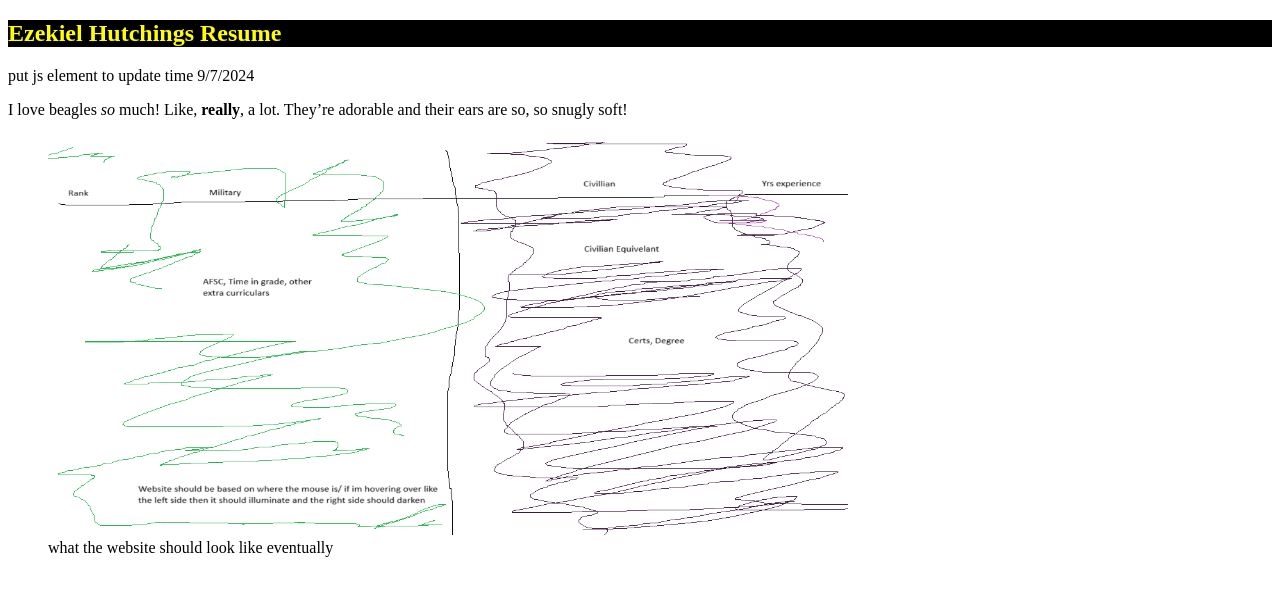
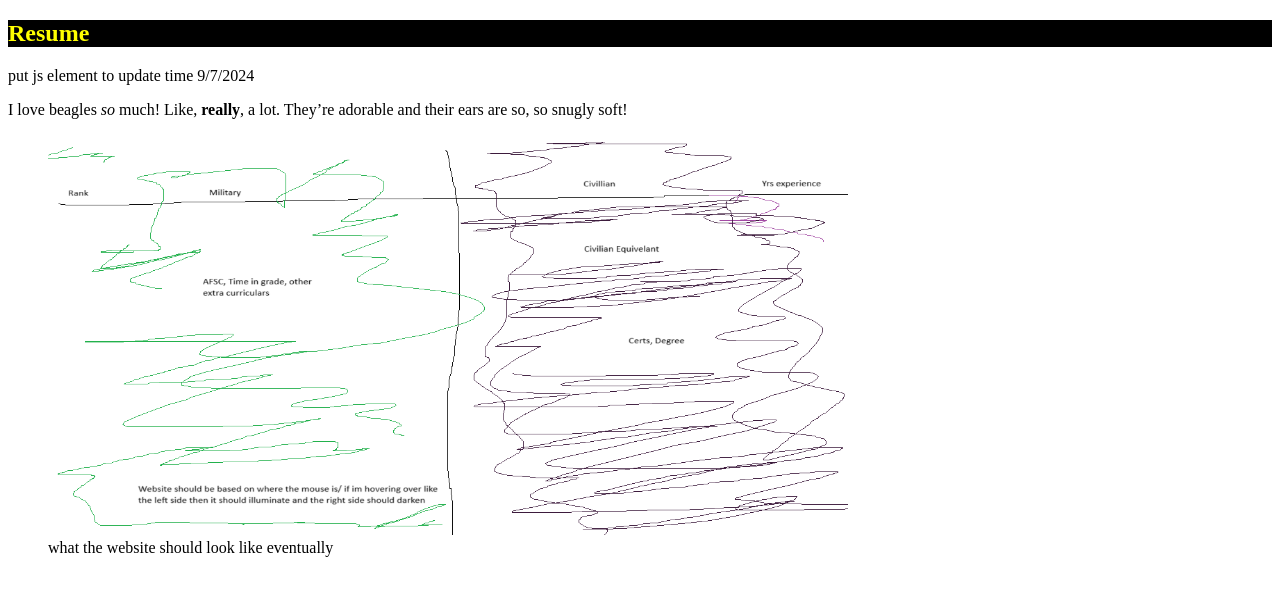
Before and after one commit to zekeo-sudo/Web1, a plain HTML site: page index.html in a window 1280 px wide. Drawn offline with Linux system fonts and the light colour scheme.

Commit message:
Update index.html

```diff
--- a/index.html
+++ b/index.html
@@ -4,12 +4,12 @@
   <head>
     <meta charset="UTF-8" />
     <meta name="viewport" content="width=device-width" />
-    <title>Ezekiel Hutchings Resume</title>
+    <title>Resume</title>
   </head>
 
 <article>
   <header>
-    <h1>Ezekiel Hutchings Resume</h1>
+    <h1>Resume</h1>
     <time> put js element to update time 9/7/2024</time>
   </header>
   <p>I love beagles <em>so</em> much! Like, <strong>really</strong>, a lot. They’re adorable and their ears are so, so snugly soft!</p>
```
